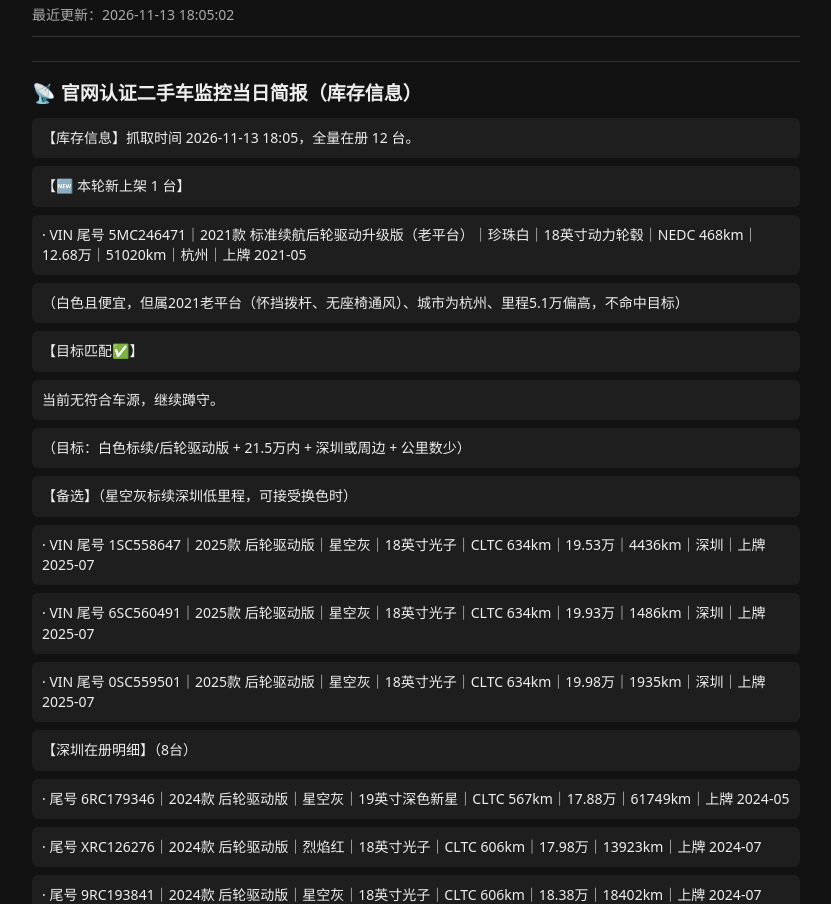
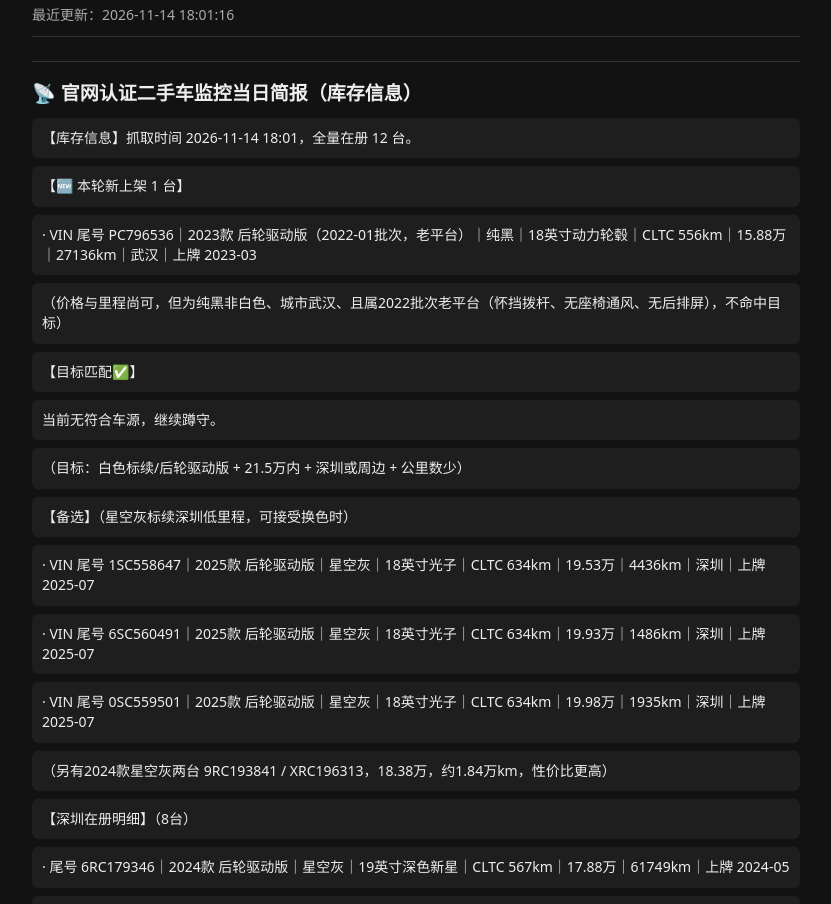
Before and after one commit to LZQ-98/tesla-m3-used-monitor, a plain HTML site: page index.html in a window 1280 px wide. Shown: the part 50-954 px from the top of the page, without its empty margins (224-1055 px from the left). Drawn offline with Linux system fonts and the light colour scheme.

Commit message:
auto: update 2026-11-14 18:01:16

```diff
--- a/index.html
+++ b/index.html
@@ -118,16 +118,16 @@
 <body>
     <div class="header">
         <h1>🏁 Model3 特斯拉认证二手车 性价比看板</h1>
-        <div class="update-time">最近更新：2026-11-13 18:05:02</div>
+        <div class="update-time">最近更新：2026-11-14 18:01:16</div>
     </div>
 
     <!-- 库存/监控简报区 置顶 -->
     <div class="monitor-area">
         <h2>📡 官网认证二手车监控当日简报（库存信息）</h2>
-        <div class="log-item">【库存信息】抓取时间 2026-11-13 18:05，全量在册 12 台。</div>
+        <div class="log-item">【库存信息】抓取时间 2026-11-14 18:01，全量在册 12 台。</div>
 <div class="log-item">【🆕 本轮新上架 1 台】</div>
-<div class="log-item">· VIN 尾号 5MC246471｜2021款 标准续航后轮驱动升级版（老平台）｜珍珠白｜18英寸动力轮毂｜NEDC 468km｜12.68万｜51020km｜杭州｜上牌 2021-05</div>
-<div class="log-item">（白色且便宜，但属2021老平台（怀挡拨杆、无座椅通风）、城市为杭州、里程5.1万偏高，不命中目标）</div>
+<div class="log-item">· VIN 尾号 PC796536｜2023款 后轮驱动版（2022-01批次，老平台）｜纯黑｜18英寸动力轮毂｜CLTC 556km｜15.88万｜27136km｜武汉｜上牌 2023-03</div>
+<div class="log-item">（价格与里程尚可，但为纯黑非白色、城市武汉、且属2022批次老平台（怀挡拨杆、无座椅通风、无后排屏），不命中目标）</div>
 <div class="log-item">【目标匹配✅】</div>
 <div class="log-item">当前无符合车源，继续蹲守。</div>
 <div class="log-item">（目标：白色标续/后轮驱动版 + 21.5万内 + 深圳或周边 + 公里数少）</div>
@@ -135,10 +135,11 @@
 <div class="log-item">· VIN 尾号 1SC558647｜2025款 后轮驱动版｜星空灰｜18英寸光子｜CLTC 634km｜19.53万｜4436km｜深圳｜上牌 2025-07</div>
 <div class="log-item">· VIN 尾号 6SC560491｜2025款 后轮驱动版｜星空灰｜18英寸光子｜CLTC 634km｜19.93万｜1486km｜深圳｜上牌 2025-07</div>
 <div class="log-item">· VIN 尾号 0SC559501｜2025款 后轮驱动版｜星空灰｜18英寸光子｜CLTC 634km｜19.98万｜1935km｜深圳｜上牌 2025-07</div>
+<div class="log-item">（另有2024款星空灰两台 9RC193841 / XRC196313，18.38万，约1.84万km，性价比更高）</div>
 <div class="log-item">【深圳在册明细】（8台）</div>
 <div class="log-item">· 尾号 6RC179346｜2024款 后轮驱动版｜星空灰｜19英寸深色新星｜CLTC 567km｜17.88万｜61749km｜上牌 2024-05</div>
 <div class="log-item">· 尾号 XRC126276｜2024款 后轮驱动版｜烈焰红｜18英寸光子｜CLTC 606km｜17.98万｜13923km｜上牌 2024-07</div>
-<div class="log-item">· 尾号 9RC193841｜2024款 后轮驱动版｜星空灰｜18英寸光子｜CLTC 606km｜18.38万｜18402km｜上牌 2024-07</div>
+<div class="log-item">· 尾号 9RC193841｜2024款 后轮驱动版｜星空灰｜18英寸光子｜CLTC 606km｜16.38万｜18402km｜上牌 2024-07</div>
 <div class="log-item">· 尾号 XRC196313｜2024款 后轮驱动版｜星空灰｜18英寸光子｜CLTC 606km｜18.38万｜18324km｜上牌 2024-07</div>
 <div class="log-item">· 尾号 3RC126281｜2024款 后轮驱动版｜烈焰红｜18英寸光子｜CLTC 606km｜18.48万｜16847km｜上牌 2024-07</div>
 <div class="log-item">· 尾号 1SC558647｜2025款 后轮驱动版｜星空灰｜18英寸光子｜CLTC 634km｜19.53万｜4436km｜上牌 2025-07</div>
@@ -146,11 +147,11 @@
 <div class="log-item">· 尾号 0SC559501｜2025款 后轮驱动版｜星空灰｜18英寸光子｜CLTC 634km｜19.98万｜1935km｜上牌 2025-07</div>
 <div class="log-item">【其他城市在册】</div>
 <div class="log-item">· 郑州 尾号 4RC367122｜2024款 后轮驱动版｜珍珠白｜18英寸光子｜CLTC 606km｜18.08万｜55170km｜上牌 2024-11</div>
-<div class="log-item">· 杭州 尾号 5MC246471｜2021款 标准续航后轮驱动升级版（老平台）｜珍珠白｜18英寸动力｜NEDC 468km｜12.68万｜51020km｜上牌 2021-05（本轮新上架）</div>
+<div class="log-item">· 武汉 尾号 PC796536｜2023款 后轮驱动版（2022批次老平台）｜纯黑｜18英寸动力｜CLTC 556km｜15.88万｜27136km｜上牌 2023-03（本轮新上架）</div>
 <div class="log-item">【❌ 明确不推荐】</div>
 <div class="log-item">· 长续航全轮驱动版 2 台：尾号 1RC174993（深圳，星空灰，20.98万，20880km）；尾号 1SC542210（深圳，珍珠白，23.28万，超预算）</div>
-<div class="log-item">· 老平台 2021 款：杭州 5MC246471（怀挡拨杆、无座椅通风）</div>
-<div class="log-item">【本轮变化】新上架 1 台（杭州 2021款老平台珍珠白）；下架 1 台（嘉兴 尾号 XMC280857，2021款标续纯黑12.98万）；无降价。</div>
+<div class="log-item">· 老平台 2022/2023 款：武汉 PC796536（怀挡拨杆、无座椅通风）</div>
+<div class="log-item">【本轮变化】新上架 1 台（武汉 2023款黑色后驱老平台）；下架 1 台（杭州 尾号 5MC246471，2021款标续珍珠白12.68万）；无降价。</div>
 
     </div>
 
```
